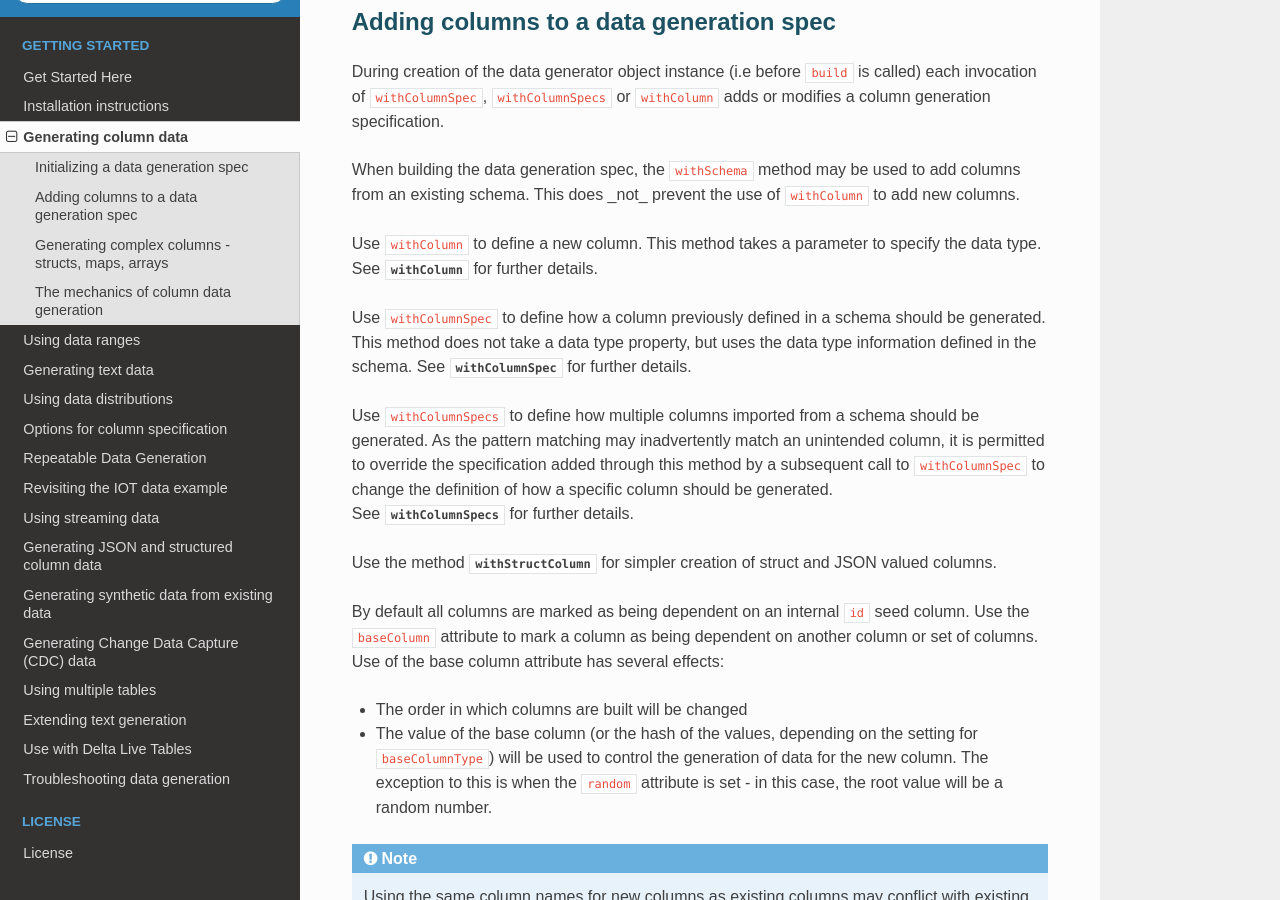
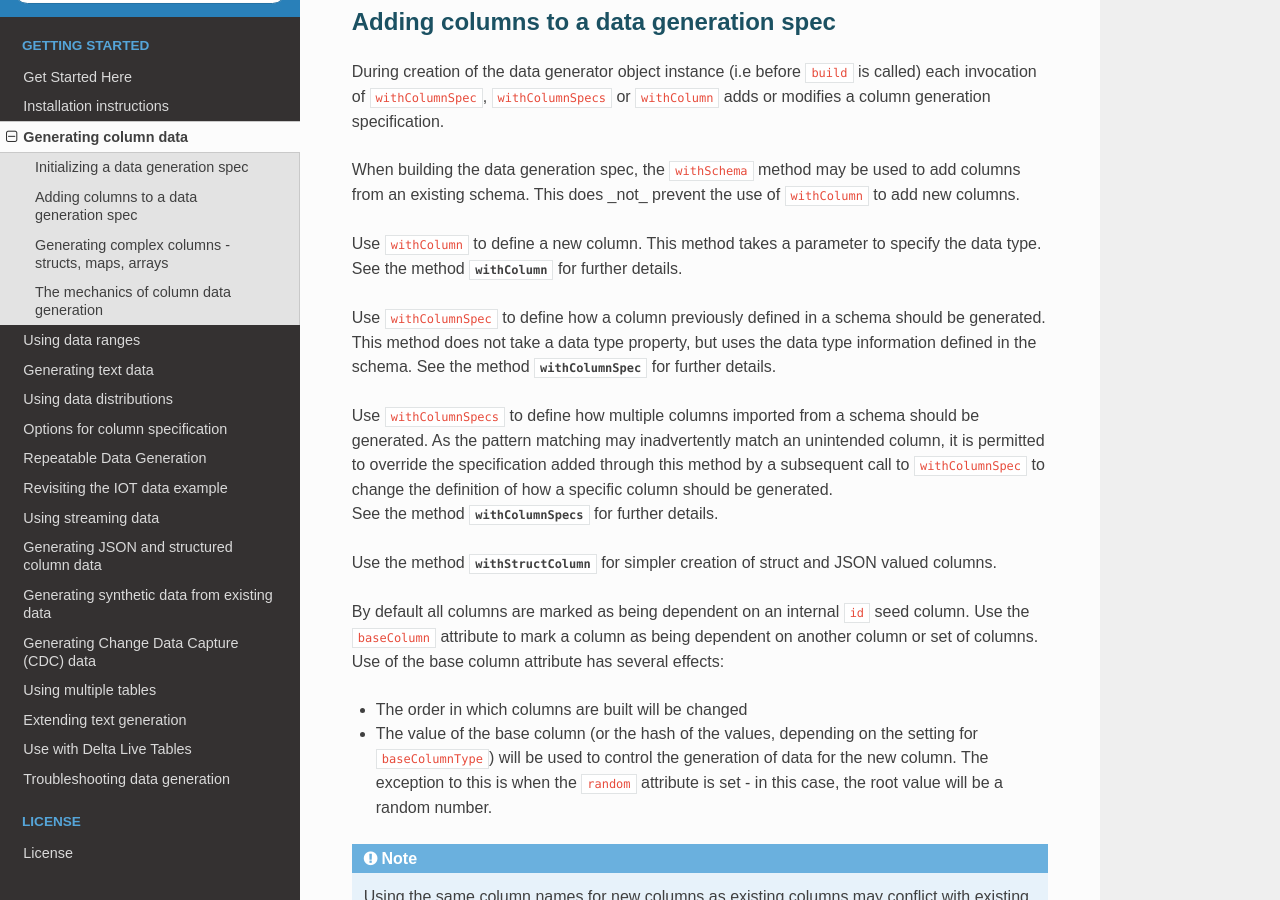
Before and after one commit to databrickslabs/dbldatagen, a Sphinx documentation site: the page built from docs/source/generating_column_data.rst, in a window 1280 px wide and 900 px high, scrolled down 1269 px. Built offline with Sphinx 7.4.7 and the Read the Docs theme 2.0.0, drawn with Linux system fonts in a browser that asks for light colours; pages that are not in the unit, such as notebooks, are missing from menus; the version number is read from the project's files by our own code.

Commit message:
function doc changes only

```diff
--- a/docs/source/generating_column_data.rst
+++ b/docs/source/generating_column_data.rst
@@ -59,17 +59,17 @@ When building the data generation spec, the ``withSchema`` method may be used to
 This does _not_ prevent the use of ``withColumn`` to add new columns.
 
 | Use ``withColumn`` to define a new column. This method takes a parameter to specify the data type.
-| See :data:`~dbldatagen.data_generator.DataGenerator.withColumn` for further details.
+| See the method :data:`~dbldatagen.data_generator.DataGenerator.withColumn` for further details.
 
 Use ``withColumnSpec`` to define how a column previously defined in a schema should be generated. This method does not
 take a data type property, but uses the data type information defined in the schema.
-See :data:`~dbldatagen.data_generator.DataGenerator.withColumnSpec` for further details.
+See the method :data:`~dbldatagen.data_generator.DataGenerator.withColumnSpec` for further details.
 
 | Use ``withColumnSpecs`` to define how multiple columns imported from a schema should be generated.
   As the pattern matching may inadvertently match an unintended column, it is permitted to override the specification
   added through this method by a subsequent call to ``withColumnSpec`` to change the definition of how a specific column
   should be generated.
-| See :data:`~dbldatagen.data_generator.DataGenerator.withColumnSpecs` for further details.
+| See the method :data:`~dbldatagen.data_generator.DataGenerator.withColumnSpecs` for further details.
 
 Use the method :data:`~dbldatagen.data_generator.DataGenerator.withStructColumn` for simpler creation of struct and
 JSON valued columns.
```
